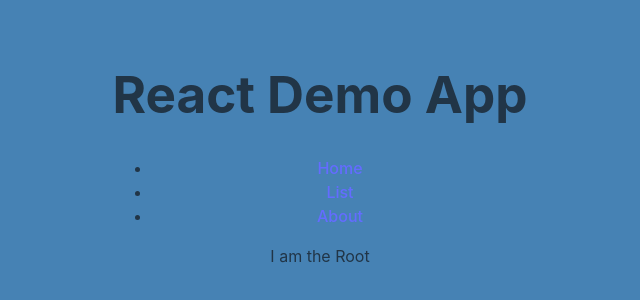
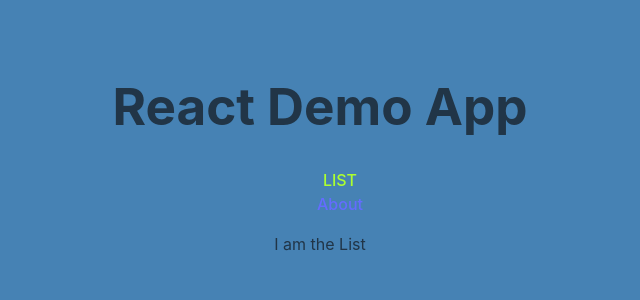
Before and after one commit to JonathanGian/React-Demo, a React (Vite) app: page / in a window 1280 px wide. Shown: the part 250-550 px from the top of the page, without its empty margins (320-960 px from the left). Built offline with nearby package versions, Linux system fonts and the light colour scheme.

Commit message:
Final step in class with instructions for homework

```diff
--- /dev/null
+++ b/src/components/Header.css
@@ -0,0 +1,17 @@
+li{
+    list-style: none;
+}
+
+a:hover{
+
+    color: rgb(250, 255, 255);
+    text-decoration: none;
+    background-color: rgb(195, 94, 94);
+}
+a:visited{
+    color: rgb(126, 233, 147);
+}
+a.active{ /* This works with NavLink */
+    color: greenyellow;
+    text-transform: uppercase;
+}
--- a/src/components/Header.jsx
+++ b/src/components/Header.jsx
@@ -1,13 +1,15 @@
-import { Link } from "react-router-dom";
+import { NavLink } from "react-router-dom";
+import "./Header.css"
 const Header = () => {
+
     return (
     <div>
         <h1>React Demo App</h1>
         <nav>
             <ul>
-                <li><Link to="/">Home</Link></li>
-                <li><Link to="list">List</Link></li>
-                <li><Link to="about">About</Link></li>
+                {/* <li><NavLink to="/">Home</NavLink></li> */}
+                <li><NavLink to="/">List</NavLink></li>
+                <li><NavLink to="about">About</NavLink></li>
                 {/* <a href="/list">List</a> DONT USE THIS */}
             </ul>
         </nav>
--- a/src/pages/Root.jsx
+++ b/src/pages/Root.jsx
@@ -1,9 +1,11 @@
+import { Outlet } from "react-router-dom";
 import Header from "../components/Header";
 
 
 const Root = () => {
     return( <div>
-        <Header />I am the Root
+        <Header />
+        <Outlet/>
     </div>
 
     );
```
Also changed, not shown: src/routes/appRoutes.jsx (+7 -3 lines).
